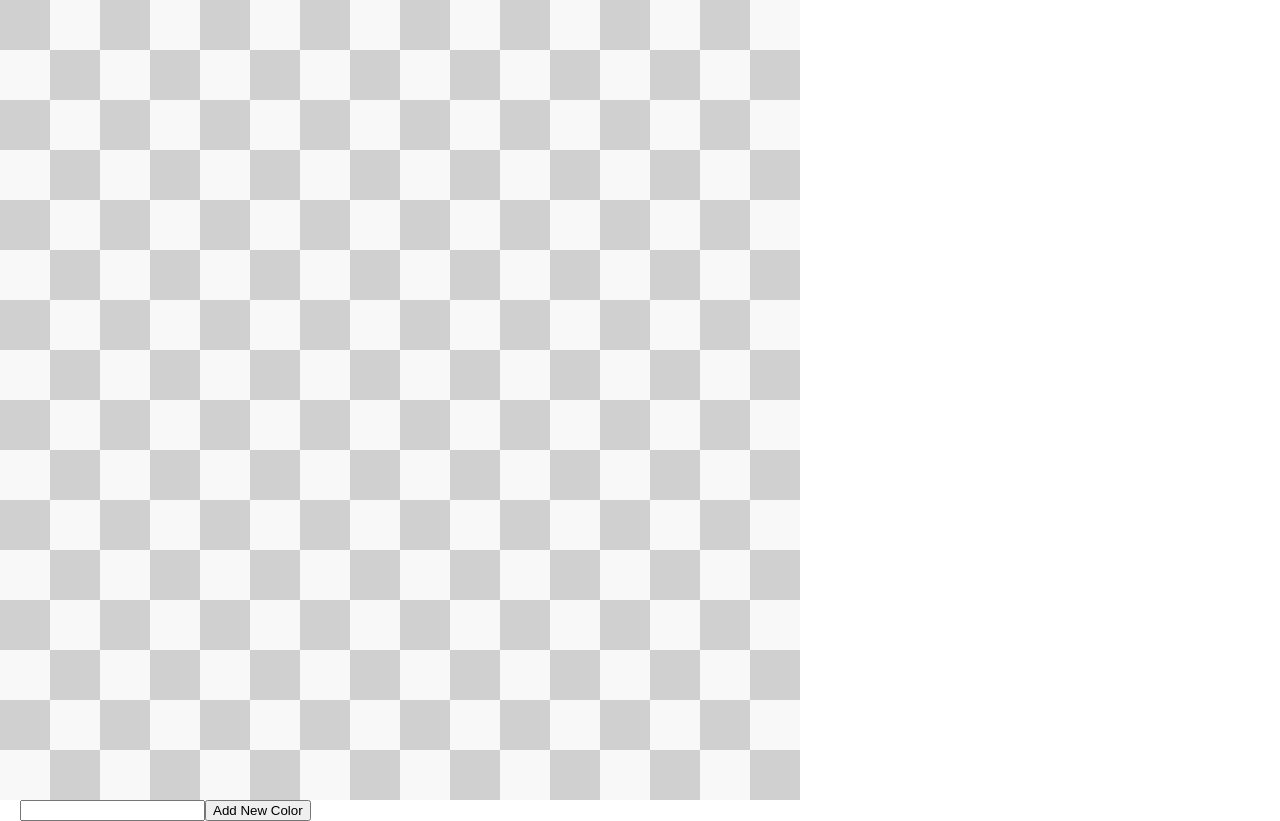
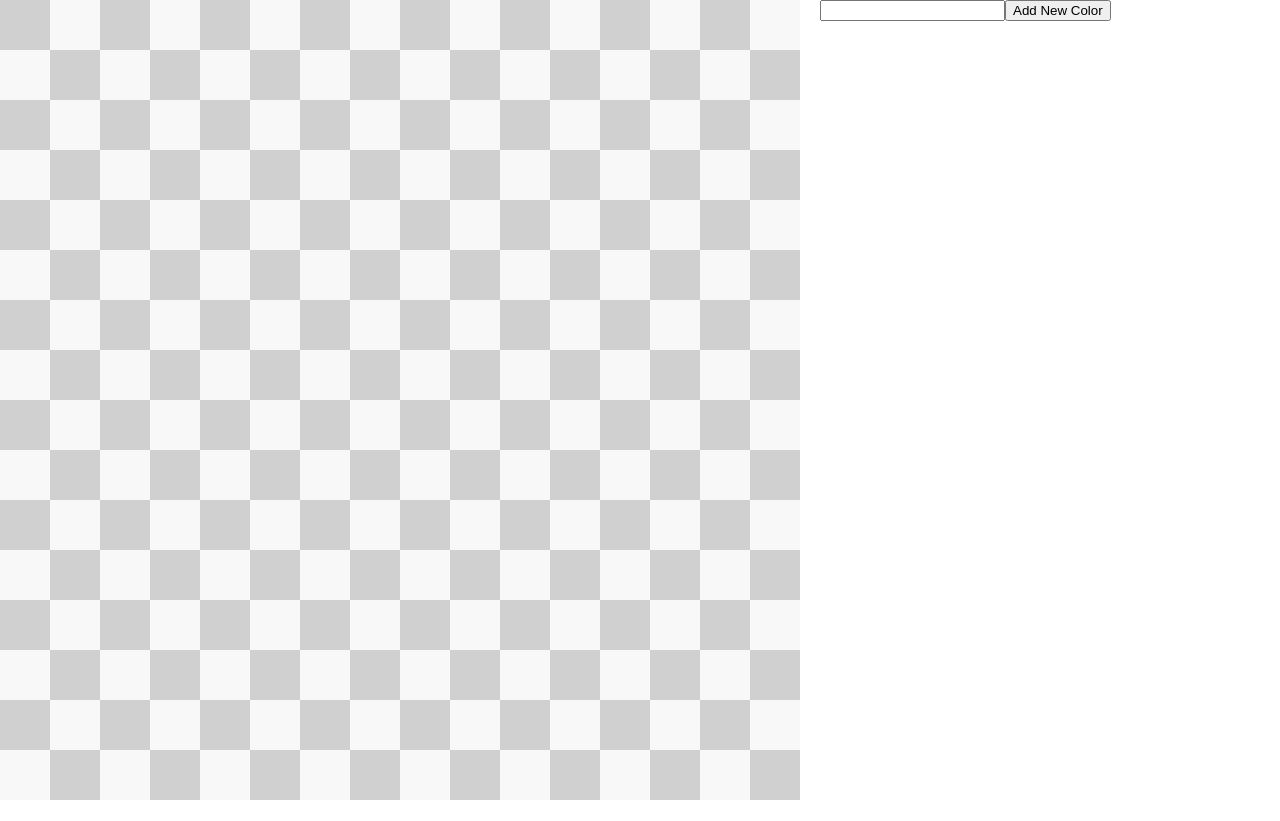
Before and after one commit to myokomu/pica, a React (Create React App) app: page / in a window 1280 px wide. Built offline with nearby package versions, Linux system fonts and the light colour scheme.

Commit message:
add class name to canvas

```diff
--- a/src/Canvas.js
+++ b/src/Canvas.js
@@ -4,7 +4,7 @@ import React, {Component} from 'react'
 class Canvas extends Component {
   render () {
     return (
-      <div>
+      <div className='canvas'>
         {_.times(this.props.rows, (i) => {
           return(
             <div className={i%2 === 0 ? "odd row" : "even row"} key={i}>
```
